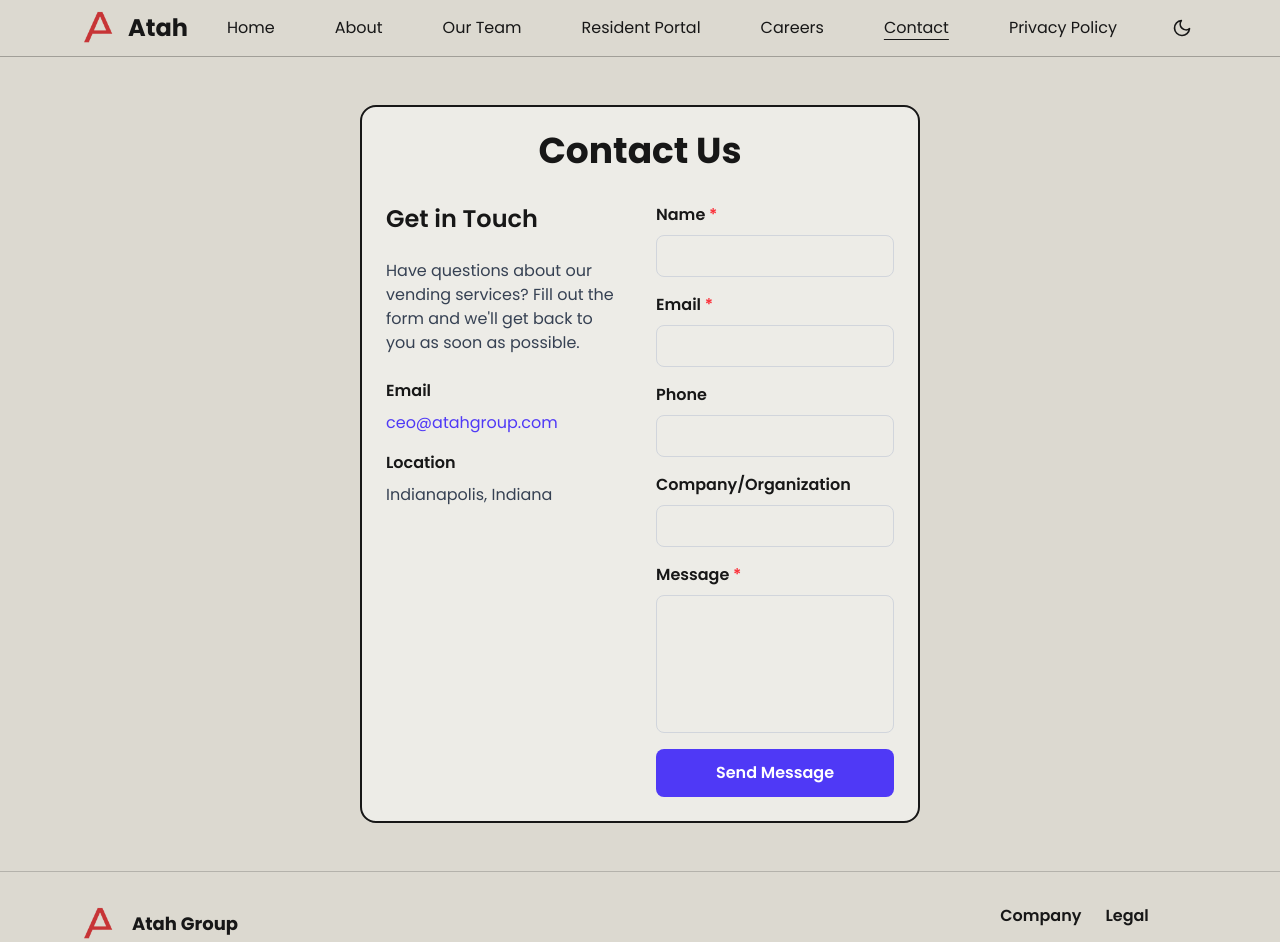
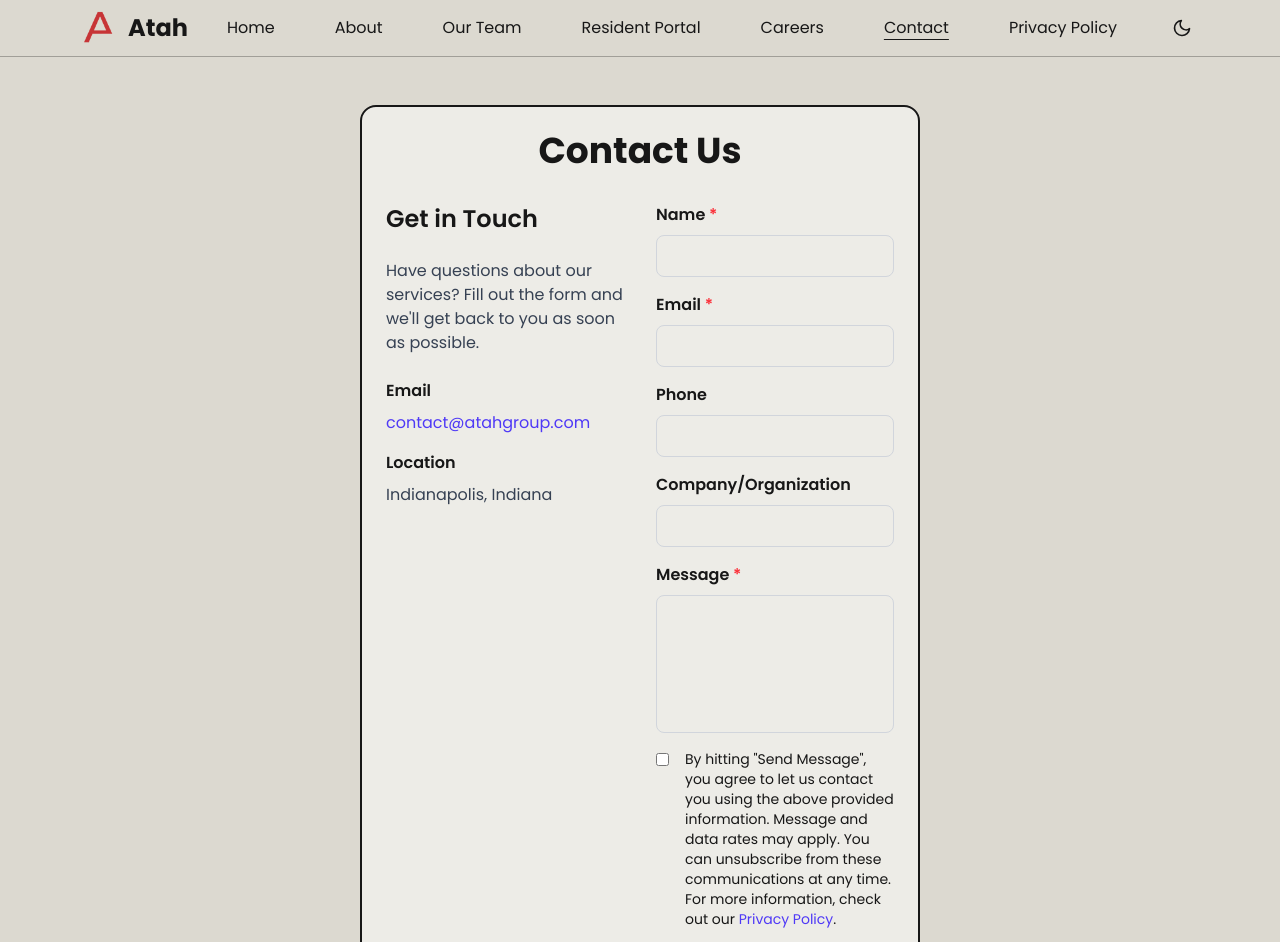
Before and after one commit to atahgroup/www.atahgroup.com, a Next.js app: page /contact in a window 1280 px wide. Shown: the top 942 px of the page. Built offline with nearby package versions, Linux system fonts and the light colour scheme; no server answers.

Commit message:
Update Contact component: modify service inquiry text and change contact email; add consent checkbox for form submission

```diff
--- a/app/contact/page.tsx
+++ b/app/contact/page.tsx
@@ -76,7 +76,7 @@ export default function Contact() {
             <div className="flex flex-col gap-6">
               <h2 className="text-2xl font-semibold">Get in Touch</h2>
               <p className="text-gray-700 dark:text-gray-300">
-                Have questions about our vending services? Fill out the form and
+                Have questions about our services? Fill out the form and
                 we&apos;ll get back to you as soon as possible.
               </p>
 
@@ -84,10 +84,10 @@ export default function Contact() {
                 <div>
                   <h3 className="font-semibold mb-2">Email</h3>
                   <a
-                    href="mailto:ceo@atahgroup.com"
+                    href="mailto:contact@atahgroup.com"
                     className="text-indigo-600 dark:text-indigo-400 hover:underline"
                   >
-                    ceo@atahgroup.com
+                    contact@atahgroup.com
                   </a>
                 </div>
 
@@ -115,7 +115,6 @@ export default function Contact() {
                   className="px-4 py-2 border border-gray-300 rounded-lg focus:outline-none focus:ring-2 focus:ring-indigo-500 dark:bg-gray-700 dark:border-gray-600"
                 />
               </div>
-
               <div className="flex flex-col gap-2">
                 <label htmlFor="email" className="font-semibold">
                   Email <span className="text-red-500">*</span>
@@ -130,7 +129,6 @@ export default function Contact() {
                   className="px-4 py-2 border border-gray-300 rounded-lg focus:outline-none focus:ring-2 focus:ring-indigo-500 dark:bg-gray-700 dark:border-gray-600"
                 />
               </div>
-
               <div className="flex flex-col gap-2">
                 <label htmlFor="phone" className="font-semibold">
                   Phone
@@ -144,7 +142,6 @@ export default function Contact() {
                   className="px-4 py-2 border border-gray-300 rounded-lg focus:outline-none focus:ring-2 focus:ring-indigo-500 dark:bg-gray-700 dark:border-gray-600"
                 />
               </div>
-
               <div className="flex flex-col gap-2">
                 <label htmlFor="company" className="font-semibold">
                   Company/Organization
@@ -158,7 +155,6 @@ export default function Contact() {
                   className="px-4 py-2 border border-gray-300 rounded-lg focus:outline-none focus:ring-2 focus:ring-indigo-500 dark:bg-gray-700 dark:border-gray-600"
                 />
               </div>
-
               <div className="flex flex-col gap-2">
                 <label htmlFor="message" className="font-semibold">
                   Message <span className="text-red-500">*</span>
@@ -172,6 +168,33 @@ export default function Contact() {
                   rows={5}
                   className="px-4 py-2 border border-gray-300 rounded-lg focus:outline-none focus:ring-2 focus:ring-indigo-500 dark:bg-gray-700 dark:border-gray-600 resize-none"
                 />
+              </div>
+
+              <div className="flex items-start gap-2">
+                <input
+                  type="checkbox"
+                  id="consent"
+                  required
+                  className="mt-1 mr-2"
+                />
+                <label
+                  htmlFor="consent"
+                  className="text-sm cursor-pointer select-none"
+                >
+                  By hitting &quot;Send Message&quot;, you agree to let us
+                  contact you using the above provided information. Message and
+                  data rates may apply. You can unsubscribe from these
+                  communications at any time. For more information, check out
+                  our{" "}
+                  <a
+                    href="/legal/privacy"
+                    target="_blank"
+                    className="text-indigo-600 dark:text-indigo-400 hover:underline"
+                  >
+                    Privacy Policy
+                  </a>
+                  .
+                </label>
               </div>
 
               <button
```
